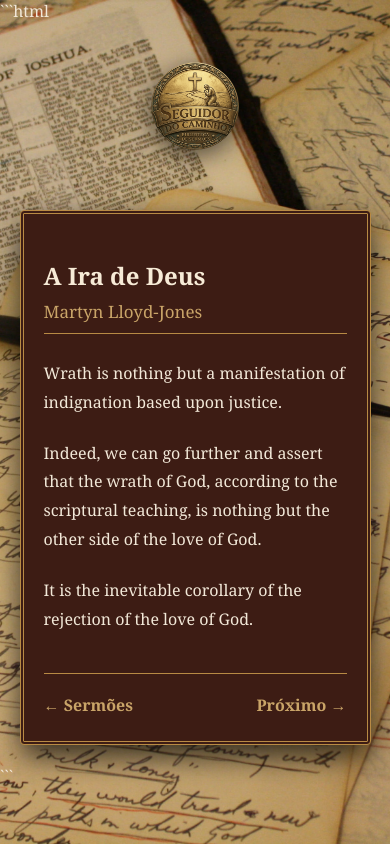
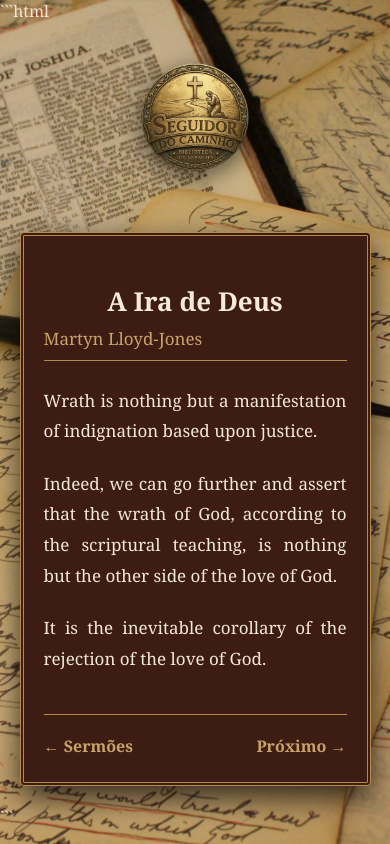
Before and after one commit to reinaldodutra94/seguidor-do-caminho, a plain HTML site: page sermoes/ira-de-deus.html in a window 390 px wide. Drawn offline with Linux system fonts and the light colour scheme.

Commit message:
Refactor estilo.css for improved styling and layout

```diff
--- a/estilo.css
+++ b/estilo.css
@@ -35,7 +35,7 @@ header,
 
 .logo-imagem {
     display: block;
-    max-width: 400px;
+    max-width: 480px;
     width: 100%;
     height: auto;
     margin: 0 auto;
@@ -164,9 +164,10 @@ main.sermao {
 }
 
 main.sermao h2 {
-    font-size: 30px;
+    font-size: 32px;
     margin-bottom: 8px;
     color: #f7ebd7;
+    text-align: center;
 }
 
 .autor-sermao {
@@ -175,10 +176,11 @@ main.sermao h2 {
 }
 
 main.sermao p {
-    font-size: 18px;
+    font-size: 19px;
     line-height: 1.8;
     margin-bottom: 22px;
     color: #f2e8d8;
+    text-align: justify;
 }
 
 /* =========================
@@ -211,7 +213,7 @@ main.sermao p {
 @media (max-width: 600px) {
 
     .logo-imagem {
-        max-width: 180px;
+        max-width: 220px;
     }
 
     main.inicio {
@@ -229,10 +231,12 @@ main.sermao p {
     }
 
     main.sermao h2 {
-        font-size: 24px;
+        font-size: 26px;
+        text-align: center;
     }
 
     main.sermao p {
-        font-size: 16px;
+        font-size: 17px;
+        text-align: justify;
     }
 }
```
